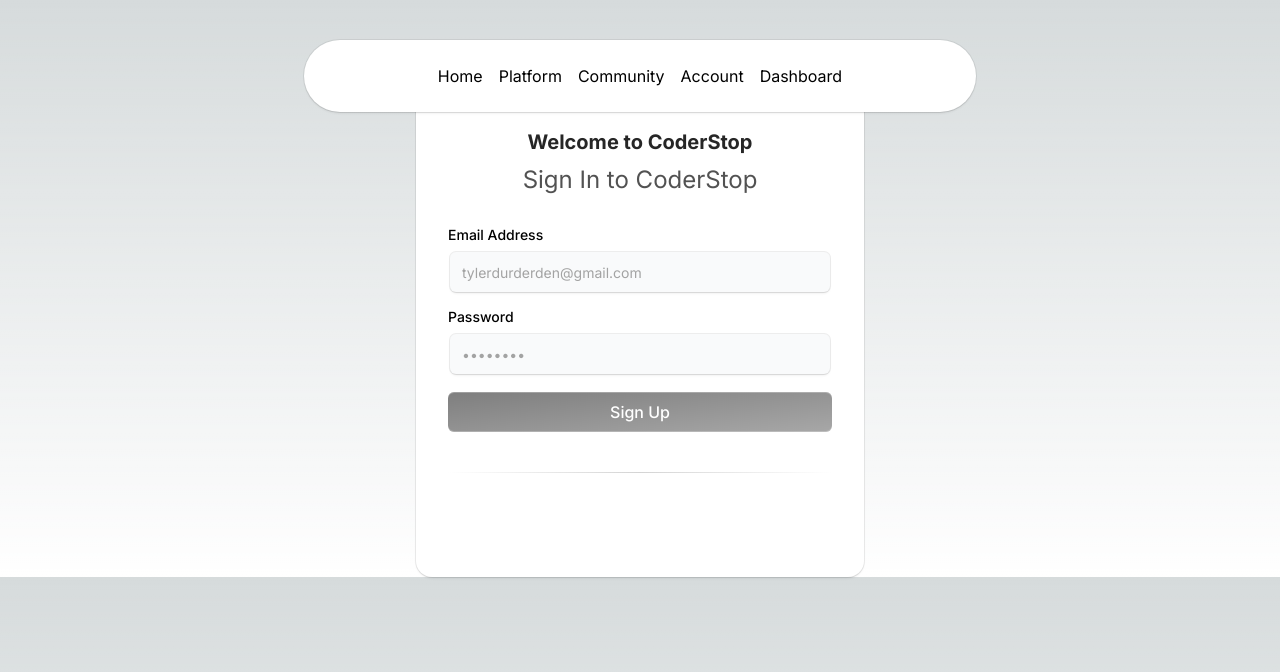
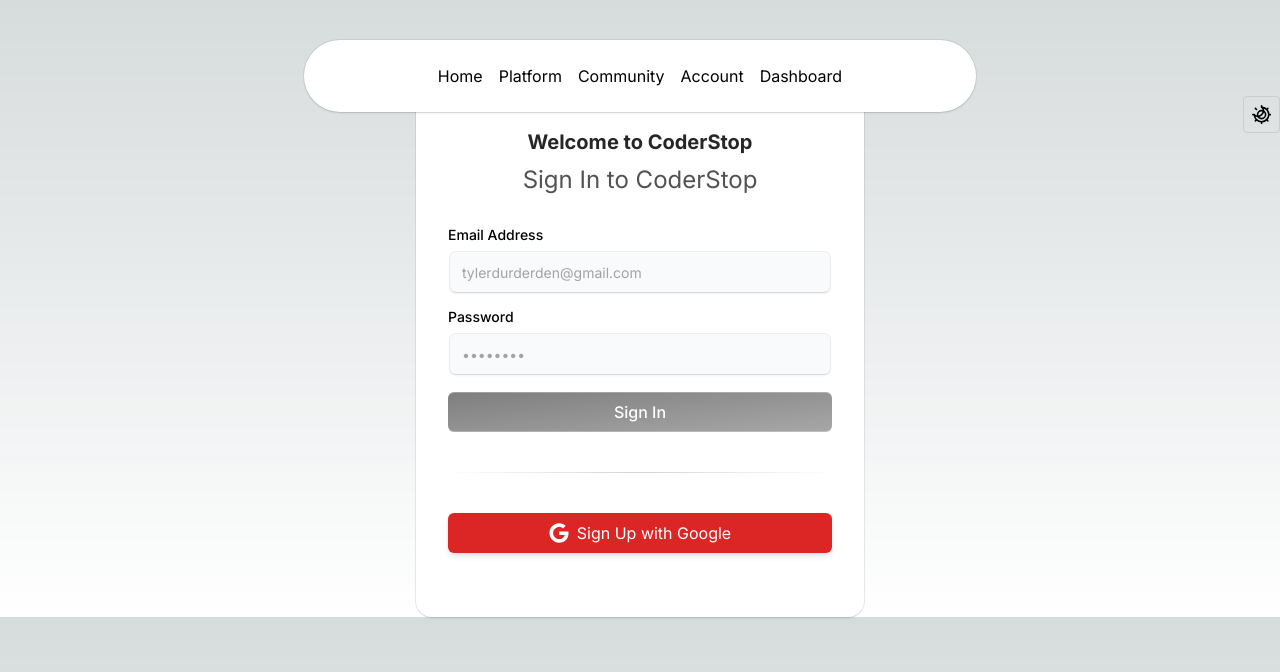
Before and after one commit to roshan-jha-23/Coder_Stop, a Next.js app in the folder coderstop/: page /account/login in a window 1280 px wide. Shown: the top 672 px of the page. Built offline with nearby package versions, Linux system fonts and the light colour scheme.

Commit message:
added verifications schemas

```diff
--- a/coderstop/package.json
+++ b/coderstop/package.json
@@ -20,6 +20,7 @@
     "mini-svg-data-uri": "^1.4.4",
     "mongoose": "^8.4.0",
     "next": "14.2.3",
+    "next-themes": "^0.3.0",
     "nodemailer": "^6.9.13",
     "react": "^18",
     "react-dom": "^18",
--- a/coderstop/src/app/account/login/page.tsx
+++ b/coderstop/src/app/account/login/page.tsx
@@ -6,6 +6,7 @@
 import axios from "axios";
 import { useRouter } from "next/navigation";
 import { toast } from "react-hot-toast";
+import { FaGoogle } from "react-icons/fa"; // Importing Google icon
 
 function LoginPage() {
   const router = useRouter();
@@ -41,10 +42,12 @@
       });
 
       toast.success("Signin successful!");
-      router.push("/dashboard");
+      router.push("/dashboard"); // Navigate to the dashboard on successful login
     } catch (error: any) {
       console.log("Signin failed", error);
-      toast.error(error.message);
+      toast.error(
+        "Signin failed. Please check your credentials and try again."
+      );
     } finally {
       setLoading(false);
     }
@@ -94,13 +97,23 @@
             type="submit"
             disabled={disableButton}
           >
-            {loading ? "Signing up..." : "Sign Up"}
+            {loading ? "Signing in..." : "Sign In"}
             <BottomGradient />
           </button>
 
           <div className="bg-gradient-to-r from-transparent via-neutral-300 dark:via-neutral-700 to-transparent my-10 h-[1px] w-full" />
 
-          <div className="flex flex-col space-y-4"></div>
+          <div className="flex flex-col space-y-4">
+            <button
+              className="flex items-center justify-center space-x-2 bg-red-600 text-white w-full py-2 rounded-md shadow-md"
+              onClick={() => {
+                router.push("/account");
+              }}
+            >
+              <FaGoogle size={20} />
+              <span>Sign Up with Google</span>
+            </button>
+          </div>
         </form>
       </div>
     </main>
--- a/coderstop/src/app/api/users/signup/route.ts
+++ b/coderstop/src/app/api/users/signup/route.ts
@@ -12,14 +12,51 @@
     const { username, email, password } = reqBody;
 
     // Validation
+    const existingUserByUsernameAndIsVerified = await User.findOne({
+      username: username,
+      isVerified: true,
+    });
+    if (existingUserByUsernameAndIsVerified) {
+      return NextResponse.json(
+        { message: "Username already exists" },
+        { status: 400 }
+      );
+
+    }
+
     const existingUser = await User.findOne({ email });
     if (existingUser) {
-      return NextResponse.json({ message: "User already exists", status: 400 });
+      // If the user exists and is verified, return an error
+      if (existingUser.isVerified) {
+        return NextResponse.json(
+          { message: "Email already exists and is verified" },
+          { status: 400 }
+        );
+      } else {
+        // If the user exists but is not verified, update password and send verification email
+        const hashedPassword = await bcryptjs.hash(password, 10);
+        existingUser.password = hashedPassword;
+        await existingUser.save();
+
+        // Send verification email
+        await sendEmail({
+          email,
+          emailType: "VERIFY",
+          userId: existingUser._id,
+        });
+
+        return NextResponse.json(
+          {
+            message: "User registered successfully. Verification email sent.",
+            success: true,
+          },
+          { status: 200 }
+        );
       }
-
+    } else {
+      // If the user does not exist, create a new user
       const salt = await bcryptjs.genSalt(10);
       const hashedPassword = await bcryptjs.hash(password, salt);
-    console.log("mai yaha tak aaya")
       const newUser = new User({
         username,
         email,
@@ -27,14 +64,13 @@
       });
 
       const savedUser = await newUser.save();
-    console.log("mai yaha tak aaya 2");
       // Send verification email
       await sendEmail({
         email,
         emailType: "VERIFY",
         userId: savedUser._id,
       });
-console.log("mai yaha tak aaya 3");
+
       return NextResponse.json(
         {
           message: "User registered successfully",
@@ -43,7 +79,8 @@
         },
         { status: 201 }
       );
-  } catch (error:any) {
+    }
+  } catch (error: any) {
     console.log(error.message);
     return NextResponse.json({ error: error.message }, { status: 500 });
   }
--- /dev/null
+++ b/coderstop/src/app/components/ModeToggle.tsx
@@ -0,0 +1,100 @@
+"use client";
+
+import * as React from "react";
+import { FiSun, FiMoon } from "react-icons/fi";
+import { useTheme } from "next-themes";
+
+export function ModeToggle() {
+  const { setTheme } = useTheme();
+  const [menuOpen, setMenuOpen] = React.useState(false);
+
+  return (
+    <div style={{ position: "relative", display: "inline-block" }}>
+      <button
+        onClick={() => setMenuOpen(!menuOpen)}
+        style={{
+          background: "none",
+          border: "1px solid #ccc",
+          borderRadius: "4px",
+          padding: "8px",
+          cursor: "pointer",
+          display: "flex",
+          alignItems: "center",
+          justifyContent: "center",
+          position: "relative",
+        }}
+      >
+        <FiSun
+          style={{
+            fontSize: "1.2rem",
+            transform: menuOpen ? "rotate(90deg)" : "rotate(0)",
+            transition: "transform 0.3s",
+          }}
+        />
+        <FiMoon
+          style={{
+            fontSize: "1.2rem",
+            transform: menuOpen ? "rotate(0)" : "rotate(-90deg)",
+            transition: "transform 0.3s",
+            position: "absolute",
+          }}
+        />
+        <span className="sr-only">Toggle theme</span>
+      </button>
+      {menuOpen && (
+        <div
+          style={{
+            position: "absolute",
+            top: "100%",
+            right: "0",
+            background: "white",
+            border: "1px solid #ccc",
+            borderRadius: "4px",
+            marginTop: "4px",
+            boxShadow: "0 4px 6px rgba(0, 0, 0, 0.1)",
+            zIndex: 1000,
+          }}
+        >
+          <div
+            onClick={() => {
+              setTheme("light");
+              setMenuOpen(false);
+            }}
+            style={{
+              padding: "8px 16px",
+              cursor: "pointer",
+              borderBottom: "1px solid #eee",
+            }}
+          >
+            Light
+          </div>
+          <div
+            onClick={() => {
+              setTheme("dark");
+              setMenuOpen(false);
+            }}
+            style={{
+              padding: "8px 16px",
+              cursor: "pointer",
+              borderBottom: "1px solid #eee",
+            }}
+          >
+            Dark
+          </div>
+          <div
+            onClick={() => {
+              setTheme("system");
+              setMenuOpen(false);
+            }}
+            style={{
+              padding: "8px 16px",
+              cursor: "pointer",
+            }}
+          >
+            System
+          </div>
+        </div>
+      )}
+    </div>
+  );
+}
--- /dev/null
+++ b/coderstop/src/app/components/theme-provider.tsx
@@ -0,0 +1,9 @@
+"use client";
+
+import * as React from "react";
+import { ThemeProvider as NextThemesProvider } from "next-themes";
+import { type ThemeProviderProps } from "next-themes/dist/types";
+
+export function ThemeProvider({ children, ...props }: ThemeProviderProps) {
+  return <NextThemesProvider {...props}>{children}</NextThemesProvider>;
+}
--- a/coderstop/src/app/globals.css
+++ b/coderstop/src/app/globals.css
@@ -1,6 +1,53 @@
 @tailwind base;
 @tailwind components;
 @tailwind utilities;
+
+@layer base {
+  :root {
+    --background: 0 0% 100%;
+    --foreground: 222.2 84% 4.9%;
+    --card: var(--background);
+    --card-foreground: var(--foreground);
+    --popover: var(--background);
+    --popover-foreground: var(--foreground);
+    --primary: 221.2 83.2% 53.3%;
+    --primary-foreground: 210 40% 98%;
+    --secondary: 210 40% 96.1%;
+    --secondary-foreground: 222.2 47.4% 11.2%;
+    --muted: var(--secondary);
+    --muted-foreground: 215.4 16.3% 46.9%;
+    --accent: var(--secondary);
+    --accent-foreground: var(--secondary-foreground);
+    --destructive: 0 84.2% 60.2%;
+    --destructive-foreground: var(--primary-foreground);
+    --border: 214.3 31.8% 91.4%;
+    --input: var(--border);
+    --ring: var(--primary);
+    --radius: 0.5rem;
+  }
+
+  .dark {
+    --background: 222.2 84% 4.9%;
+    --foreground: 210 40% 98%;
+    --card: var(--background);
+    --card-foreground: var(--foreground);
+    --popover: var(--background);
+    --popover-foreground: var(--foreground);
+    --primary: 217.2 91.2% 59.8%;
+    --primary-foreground: 222.2 47.4% 11.2%;
+    --secondary: 217.2 32.6% 17.5%;
+    --secondary-foreground: var(--foreground);
+    --muted: var(--secondary);
+    --muted-foreground: 215 20.2% 65.1%;
+    --accent: var(--secondary);
+    --accent-foreground: var(--foreground);
+    --destructive: 0 62.8% 30.6%;
+    --destructive-foreground: var(--foreground);
+    --border: var(--secondary);
+    --input: var(--border);
+    --ring: 224.3 76.3% 48%;
+  }
+}
 
 :root {
   --foreground-rgb: 0, 0, 0;
@@ -18,12 +65,7 @@
 
 body {
   color: rgb(var(--foreground-rgb));
-  background: linear-gradient(
-      to bottom,
-      transparent,
-      rgb(var(--background-end-rgb))
-    )
-    rgb(var(--background-start-rgb));
+  background: linear-gradient(to bottom, transparent, rgb(var(--background-end-rgb))) rgb(var(--background-start-rgb));
 }
 
 @layer utilities {
--- a/coderstop/src/app/layout.tsx
+++ b/coderstop/src/app/layout.tsx
@@ -2,7 +2,8 @@
 import { Inter } from "next/font/google";
 import "./globals.css";
 import Navbar from "@/app/components/Navbar";
-
+import { ThemeProvider } from "./components/theme-provider";
+import { ModeToggle } from "./components/ModeToggle";
 const inter = Inter({ subsets: ["greek"] });
 
 export const metadata: Metadata = {
@@ -18,8 +19,21 @@
   return (
     <html lang="en ">
       <body className={inter.className}>
-        <Navbar/>
-       {children}</body>
+        <div className="relative">
+          <div className="absolute top-0 right-0">
+            <ModeToggle />
+          </div>
+        </div>
+        <Navbar />
+        <ThemeProvider
+          attribute="class"
+          defaultTheme="system"
+          enableSystem
+          disableTransitionOnChange
+        >
+          {children}
+        </ThemeProvider>
+      </body>
     </html>
   );
 }
--- a/coderstop/src/models/userModel.ts
+++ b/coderstop/src/models/userModel.ts
@@ -1,5 +1,21 @@
 import mongoose, { Schema } from "mongoose";
 
+export interface Message extends mongoose.Document {
+  content: string;
+  createdAt: Date;
+}
+
+const MessageSchema: Schema<Message> = new mongoose.Schema({
+  content: {
+    type: String,
+    required: true,
+  },
+  createdAt: {
+    type: Date,
+    required: true,
+    default: Date.now,
+  },
+});
 export interface User extends mongoose.Document {
   username: string;
   email: string;
@@ -10,6 +26,8 @@
   forgotPasswordTokenExpiry: Date;
   verifyToken: string;
   verifyTokenExpiry: Date;
+  isAcceptingMessages: boolean;
+  messages: Message[];
 }
 
 const userSchema: Schema<User> = new mongoose.Schema(
@@ -49,6 +67,11 @@
     },
     verifyToken: String,
     verifyTokenExpiry: Date,
+    isAcceptingMessages: {
+      type: Boolean,
+      default: true,
+    },
+    messages: [MessageSchema],
   },
   { timestamps: true }
 );
--- a/coderstop/src/utils/mailer.ts
+++ b/coderstop/src/utils/mailer.ts
@@ -2,10 +2,8 @@
 import bcryptjs from "bcryptjs";
 import User from "@/models/userModel";
 
-export const sendEmail = async ({ email, emailType, userId }:any) => {
-
+export const sendEmail = async ({ email, emailType, userId }: any) => {
   try {
-
     if (
       !process.env.SENDER_MAIL ||
       !process.env.SENDER_MAIL_PASS ||
@@ -74,7 +72,7 @@
 
     const mailResponse = await transporter.sendMail(mailOptions);
     return mailResponse;
-  } catch (error:any) {
+  } catch (error: any) {
     throw new Error(error.message);
   }
 };
```
Also changed, not shown: coderstop/src/middleware.ts (deleted, +0 -11 lines), coderstop/src/types/ApiResponse.ts (added, +7 -0 lines), 1 other file (tests, documents, lock files or other folders). Lines whose indentation alone changed are shown as unchanged.
